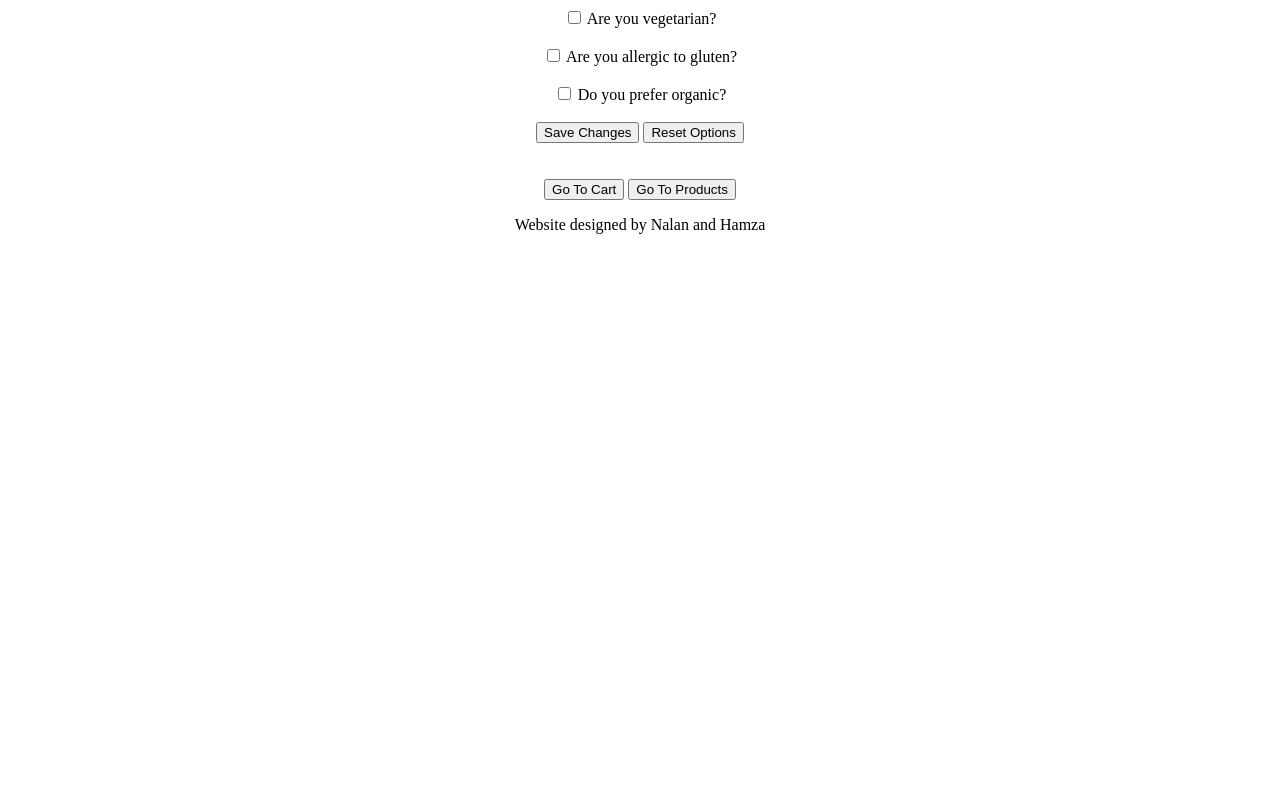
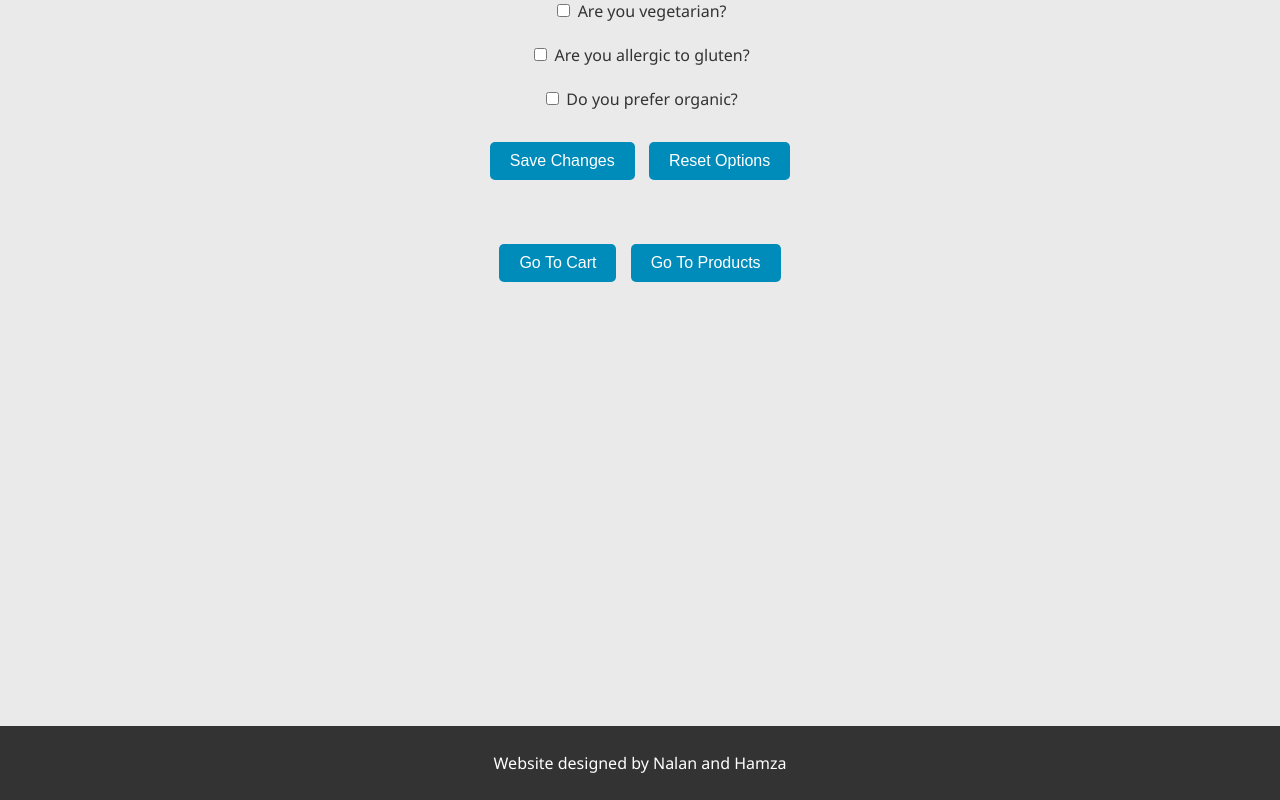
Before and after one commit to SEG3125-A/Group21-lab2, a plain HTML site: page Customer.html in a window 1280 px wide. Drawn offline with Linux system fonts and the light colour scheme.

Commit message:
Added css

```diff
--- /dev/null
+++ b/Cart.css
@@ -0,0 +1,45 @@
+body {
+    font-family: Arial, sans-serif;
+    background-color: #f4f4f4;
+    color: #333;
+    text-align: center;
+    margin: 0;
+    padding: 0;
+}
+
+h1, h2, h3 {
+    color: #333;
+}
+
+ul {
+    list-style: none;
+    padding: 0;
+}
+
+li {
+    margin-bottom: 10px;
+    padding: 5px;
+    border-bottom: 1px solid #ddd;
+}
+
+button {
+    background-color: #008CBA;
+    color: white;
+    padding: 10px 20px;
+    margin: 10px 5px;
+    border: none;
+    border-radius: 5px;
+    cursor: pointer;
+    font-size: 16px;
+}
+
+
+#footer {
+    background-color: #333;
+    color: white;
+    text-align: center;
+    padding: 10px 0;
+    position: fixed;
+    bottom: 0;
+    width: 100%;
+}
--- /dev/null
+++ b/Customer.css
@@ -0,0 +1,54 @@
+body {
+    font-family: 'Segoe UI', Tahoma, Geneva, Verdana, sans-serif;
+    background-color: #eaeaea;
+    color: #333;
+    text-align: center;
+    margin: 0;
+    padding: 0;
+}
+
+input[type=text], select, textarea {
+    width: 80%;
+    padding: 12px;
+    margin: 8px 0;
+    display: inline-block;
+    border: 1px solid #ccc;
+    border-radius: 4px;
+    box-sizing: border-box;
+}
+
+input[type=submit] {
+    width: 80%;
+    background-color: #4CAF50;
+    color: white;
+    padding: 14px 20px;
+    margin: 8px 0;
+    border: none;
+    border-radius: 4px;
+    cursor: pointer;
+}
+button {
+    background-color: #008CBA;
+    color: white;
+    padding: 10px 20px;
+    margin: 10px 5px;
+    border: none;
+    border-radius: 5px;
+    cursor: pointer;
+    font-size: 16px;
+}
+
+.container {
+    border-radius: 5px;
+    background-color: #f2f2f2;
+    padding: 20px;
+}
+#footer {
+    background-color: #333;
+    color: white;
+    text-align: center;
+    padding: 10px 0;
+    position: fixed;
+    bottom: 0;
+    width: 100%;
+}
--- a/Customer.html
+++ b/Customer.html
@@ -3,6 +3,8 @@
   <head>
     <meta charset="UTF-8" />
     <meta name="viewport" content="width=device-width, initial-scale=1.0" />
+    <link rel="stylesheet" href="Customer.css">
+
     <title>Customer Page</title>
   </head>
   <body>
--- /dev/null
+++ b/Products.css
@@ -0,0 +1,37 @@
+body {
+    font-family: 'Helvetica Neue', Helvetica, Arial, sans-serif;
+    background-color: #fff;
+    color: #333;
+    text-align: center;
+    margin: 0;
+    padding: 0;
+}
+
+h1 {
+    color: #333;
+}
+
+button {
+    background-color: #008CBA;
+    color: white;
+    padding: 10px 20px;
+    margin: 10px 5px;
+    border: none;
+    border-radius: 5px;
+    cursor: pointer;
+    font-size: 16px;
+}
+
+button:hover {
+    background-color: #007B9E;
+}
+
+#footer {
+    background-color: #333;
+    color: white;
+    text-align: center;
+    padding: 10px 0;
+    position: fixed;
+    bottom: 0;
+    width: 100%;
+}
```
Also changed, not shown: Cart.html (+2 -0 lines), Products.html (+7 -9 lines).
